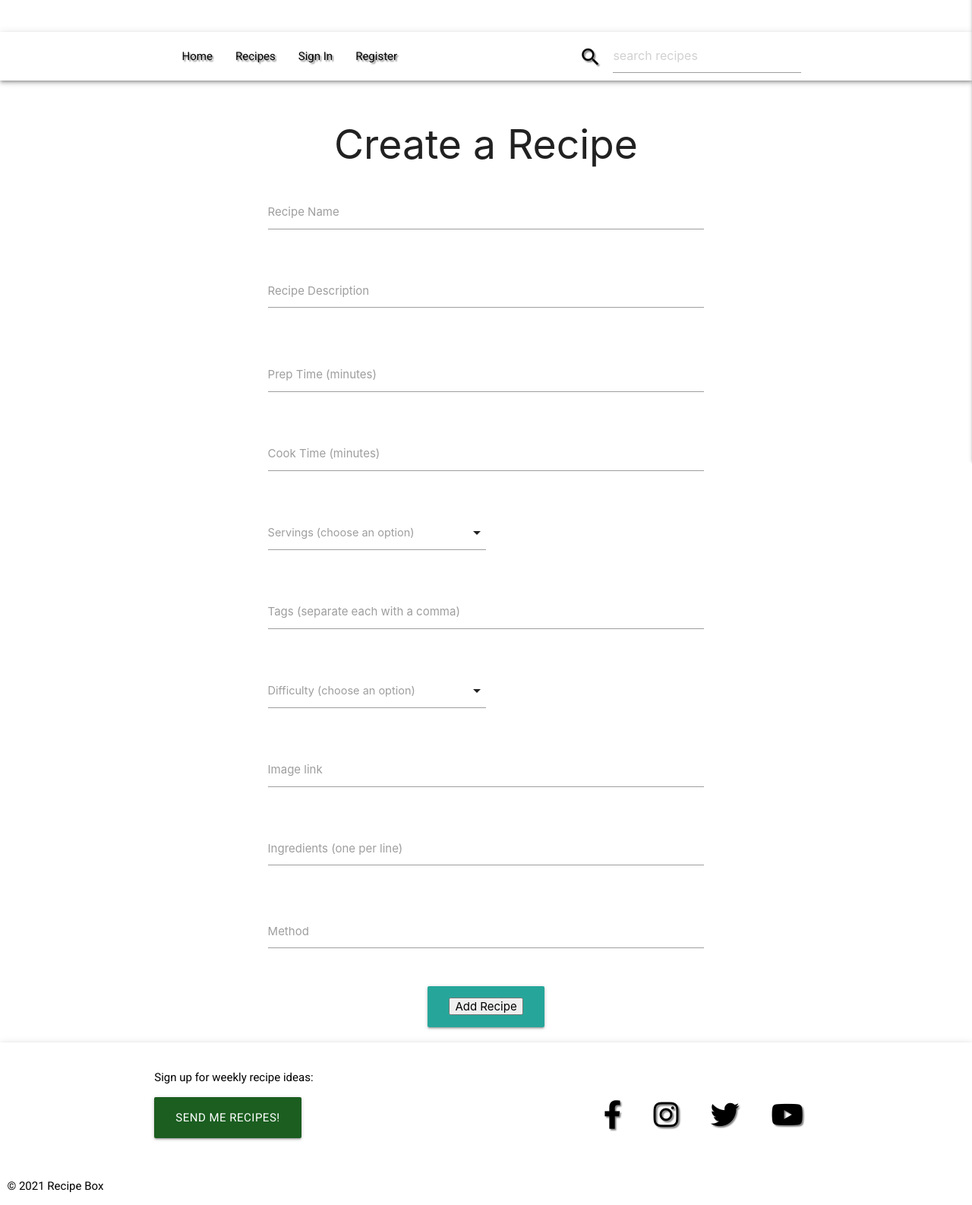
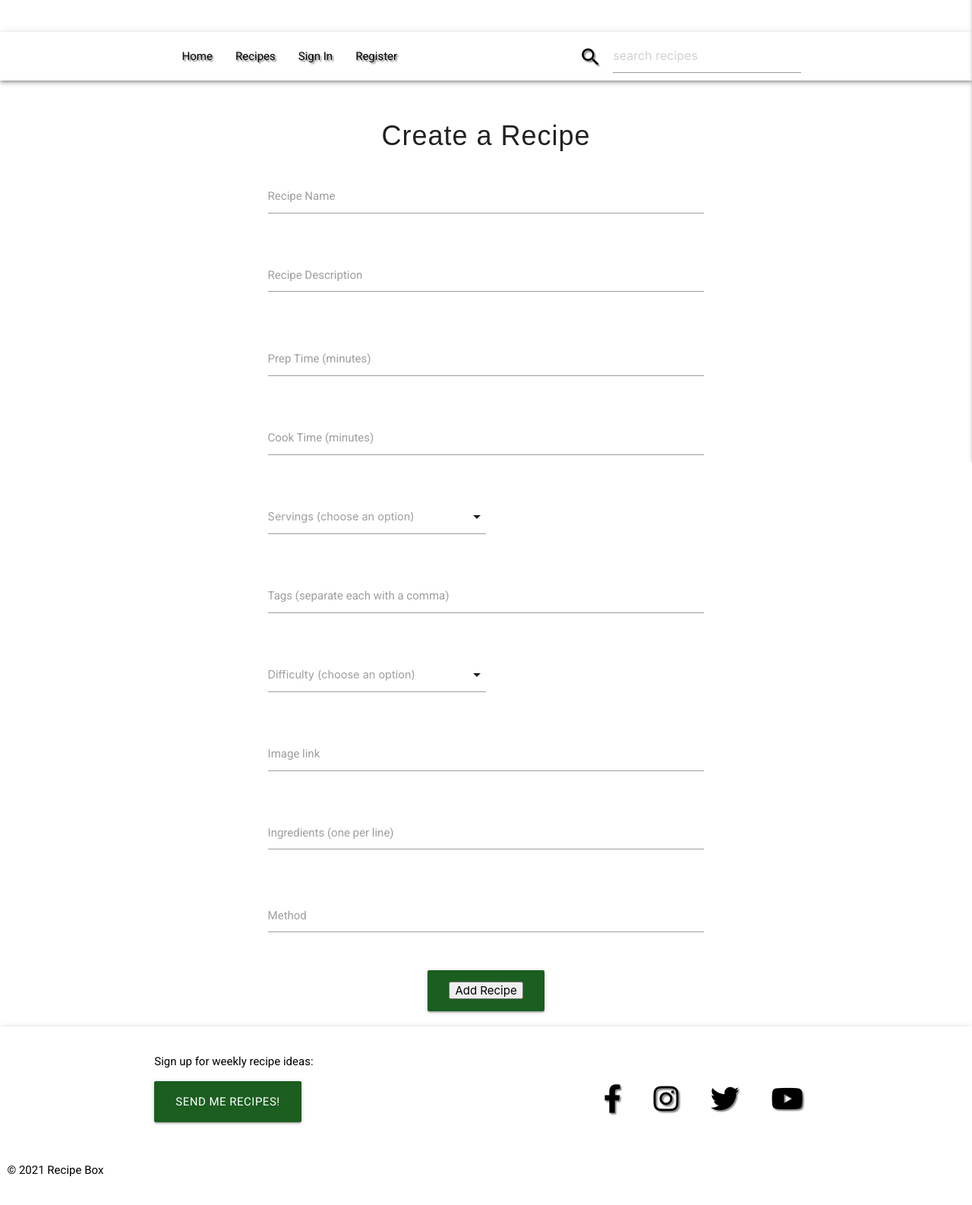
Before and after one commit to theopmw/recipe-box, a Flask app: page /create_recipe in a window 1280 px wide. Shown: the part 253-1839 px from the top of the page at 76% size. After the commit the page ends 1801 px from the top, so only its background shows below. Run offline with Flask 2, Linux system fonts and the light colour scheme; some libraries are stand-ins or nearby versions; some web fonts are replaced.

Commit message:
Add correct colour to form buttons

```diff
--- a/templates/create_recipe.html
+++ b/templates/create_recipe.html
@@ -1,9 +1,9 @@
 {% extends "base.html" %}
 {% block content %}
 
-<h2 class="center-align">Create a Recipe</h2>
+<h2 class="center-align font-rozha-one page-heading">Create a Recipe</h2>
 
-<form action="" method="POST">
+<form action="" method="POST" class="font-roboto">
     {{ form.csrf_token }}
     <!-- recipe name -->
     <div class="row">
@@ -126,7 +126,7 @@
         <!-- submit button -->
         <div class="row">
             <div class="col s12 create-recipe-button center-align">
-                <button class="btn-large text-shadow">{{ form.submit() }}</button>
+                <button class="btn-large text-shadow green darken-4">{{ form.submit() }}</button>
             </div>
         </div>
 
--- a/templates/edit_recipe.html
+++ b/templates/edit_recipe.html
@@ -128,7 +128,7 @@
             <a href="{{ url_for('recipes') }}" class="btn-large red text-shadow">
                 Cancel <i class="fas fa-times-circle right"></i>
             </a>
-            <button class="btn-large text-shadow">{{ form.submit() }} <i class="fas fa-edit right"></i></button>
+            <button class="btn-large text-shadow green darken-4">{{ form.submit() }} <i class="fas fa-edit right"></i></button>
         </div>
     </div>
 
--- a/templates/login.html
+++ b/templates/login.html
@@ -30,7 +30,7 @@
     <!-- Login Button -->
     <div class="row">
         <div class="col s12 login-button center-align">
-            <button class="btn-large text-shadow">{{ form.submit() }}</button>
+            <button class="btn-large text-shadow green darken-4">{{ form.submit() }}</button>
         </div>
 
     </div>
--- a/templates/register.html
+++ b/templates/register.html
@@ -41,7 +41,7 @@
     <!-- Register button -->
     <div class="row">
         <div class="col s12 register-button center-align">
-            <button class="btn-large text-shadow">{{ form.submit() }}</button>
+            <button class="btn-large text-shadow green darken-4">{{ form.submit() }}</button>
         </div>
     </div>
 </form>
```
